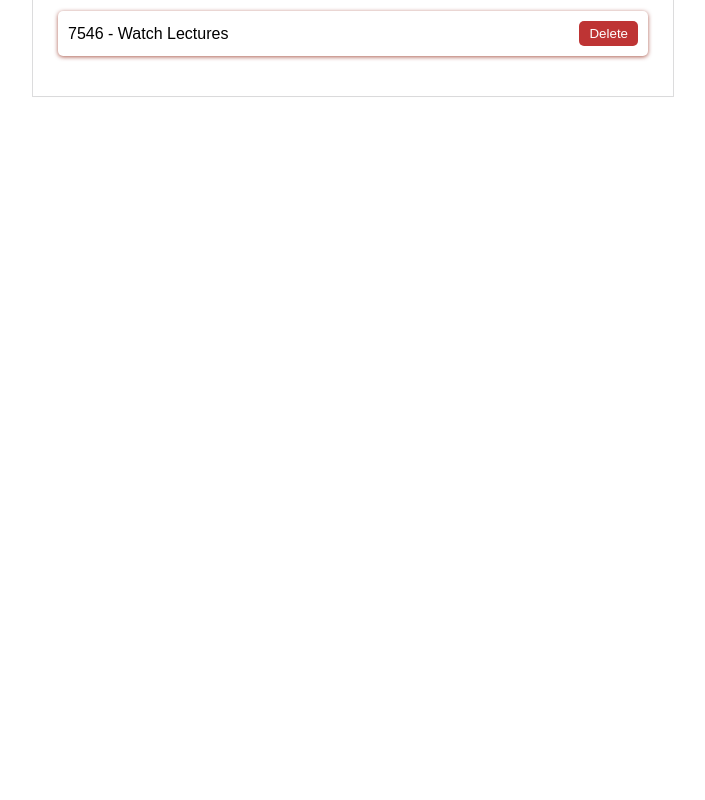
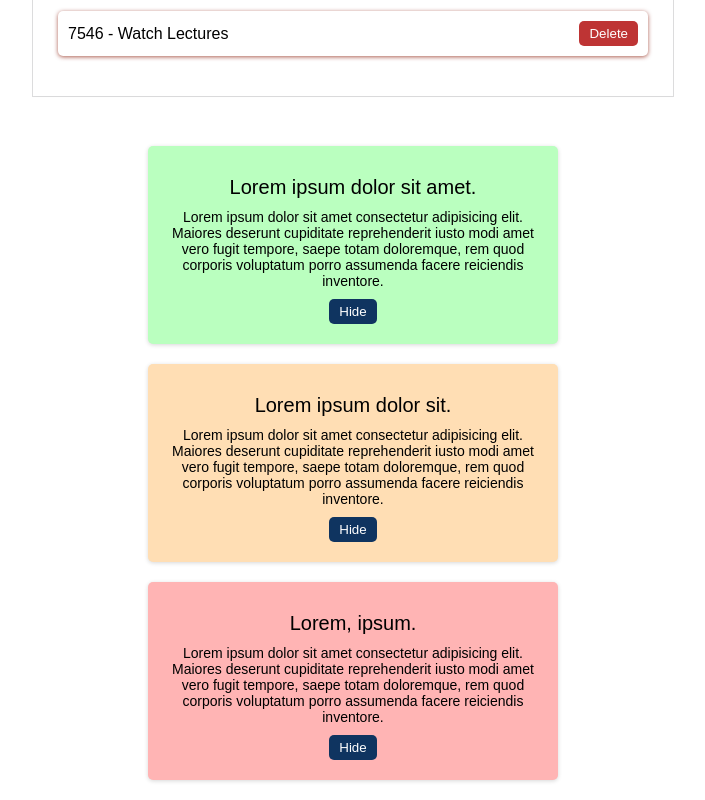
Before and after one commit to YuriyDrokin/PracticeReactJs, a React (Create React App) app in the folder tasktree/: page / in a window 1280 px wide. Shown: the part 337-1137 px from the top of the page, without its empty margins (287-992 px from the left). Before the commit the page ends 800 px from the top, so only its background shows below. Built offline with nearby package versions, Linux system fonts and the light colour scheme.

Commit message:
Props Children

```diff
--- /dev/null
+++ b/tasktree/src/components/BoxCard.js
@@ -0,0 +1,16 @@
+import { useState } from "react"
+
+
+export const BoxCard = ({ result, children }) => {
+
+  const [show, setShow] = useState(true);
+  return (
+    <div className={show ? "" : "hidden"}>
+      <div className={`box ${result}`}>
+        {children}
+        <button onClick={() => setShow(!show)} className="trigger">Hide</button>
+      </div>
+
+    </div>
+  )
+}
--- a/tasktree/src/components/TaskList.js
+++ b/tasktree/src/components/TaskList.js
@@ -1,5 +1,6 @@
 import { useState } from 'react';
 import { TaskCard } from './TaskCard';
+import { BoxCard } from './BoxCard';
 
 export const TaskList = (props) => {
 
@@ -24,6 +25,22 @@
           <TaskCard key={task.id} task={task} handleDelete={handleDelete} />
         ))}
       </ul>
+      <BoxCard result="success">
+        <p className='title'>Lorem ipsum dolor sit amet.</p>
+        <p className='description'>Lorem ipsum dolor sit amet consectetur adipisicing elit. Maiores deserunt cupiditate reprehenderit iusto modi amet vero fugit tempore, saepe totam doloremque, rem quod corporis voluptatum porro assumenda facere reiciendis inventore.</p>
+      </BoxCard>
+
+      <BoxCard result="warning">
+        <p className='title'>Lorem ipsum dolor sit.</p>
+        <p className='description'>Lorem ipsum dolor sit amet consectetur adipisicing elit. Maiores deserunt cupiditate reprehenderit iusto modi amet vero fugit tempore, saepe totam doloremque, rem quod corporis voluptatum porro assumenda facere reiciendis inventore.</p>
+      </BoxCard>
+
+      <BoxCard result="alert">
+        <p className='title'>Lorem, ipsum.</p>
+        <p className='description'>Lorem ipsum dolor sit amet consectetur adipisicing elit. Maiores deserunt cupiditate reprehenderit iusto modi amet vero fugit tempore, saepe totam doloremque, rem quod corporis voluptatum porro assumenda facere reiciendis inventore.</p>
+      </BoxCard>
+
+
     </>
   )
 }
```
